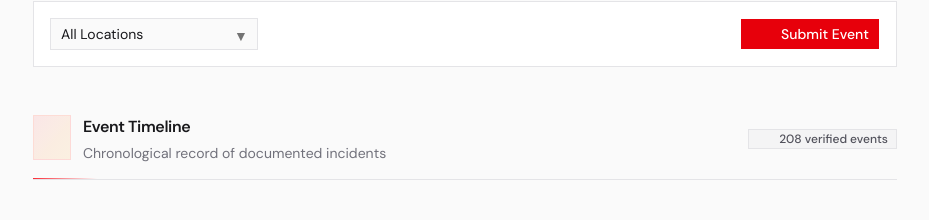
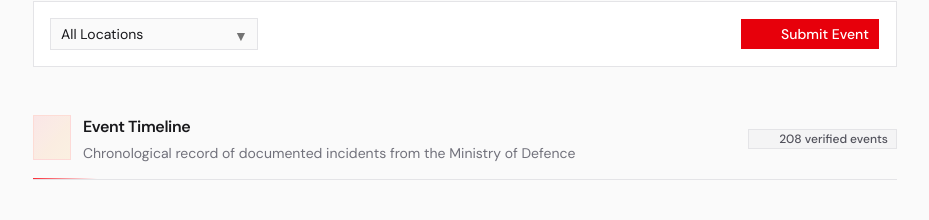
Before and after one commit to phalla-doll/shadcn-latest-demo, a Next.js app: page / in a window 1280 px wide. Shown: the part 2287-2507 px from the top of the page, without its empty margins (175-1104 px from the left). Built offline with nearby package versions, Linux system fonts and the light colour scheme; some icons are missing.

Commit message:
Update Timeline component description for clarity
- Revised the description in the Timeline component to specify that the chronological record of incidents is sourced from the Ministry of Defence, enhancing user understanding.

```diff
--- a/components/borderlines/timeline.tsx
+++ b/components/borderlines/timeline.tsx
@@ -223,7 +223,7 @@ export function Timeline({ locationFilter = "all", limit }: TimelineProps) {
                                 Event Timeline
                             </h3>
                             <p className="text-sm text-zinc-500 dark:text-zinc-400">
-                                Chronological record of documented incidents
+                                Chronological record of documented incidents from the Ministry of Defence
                             </p>
                         </div>
                     </div>
```
